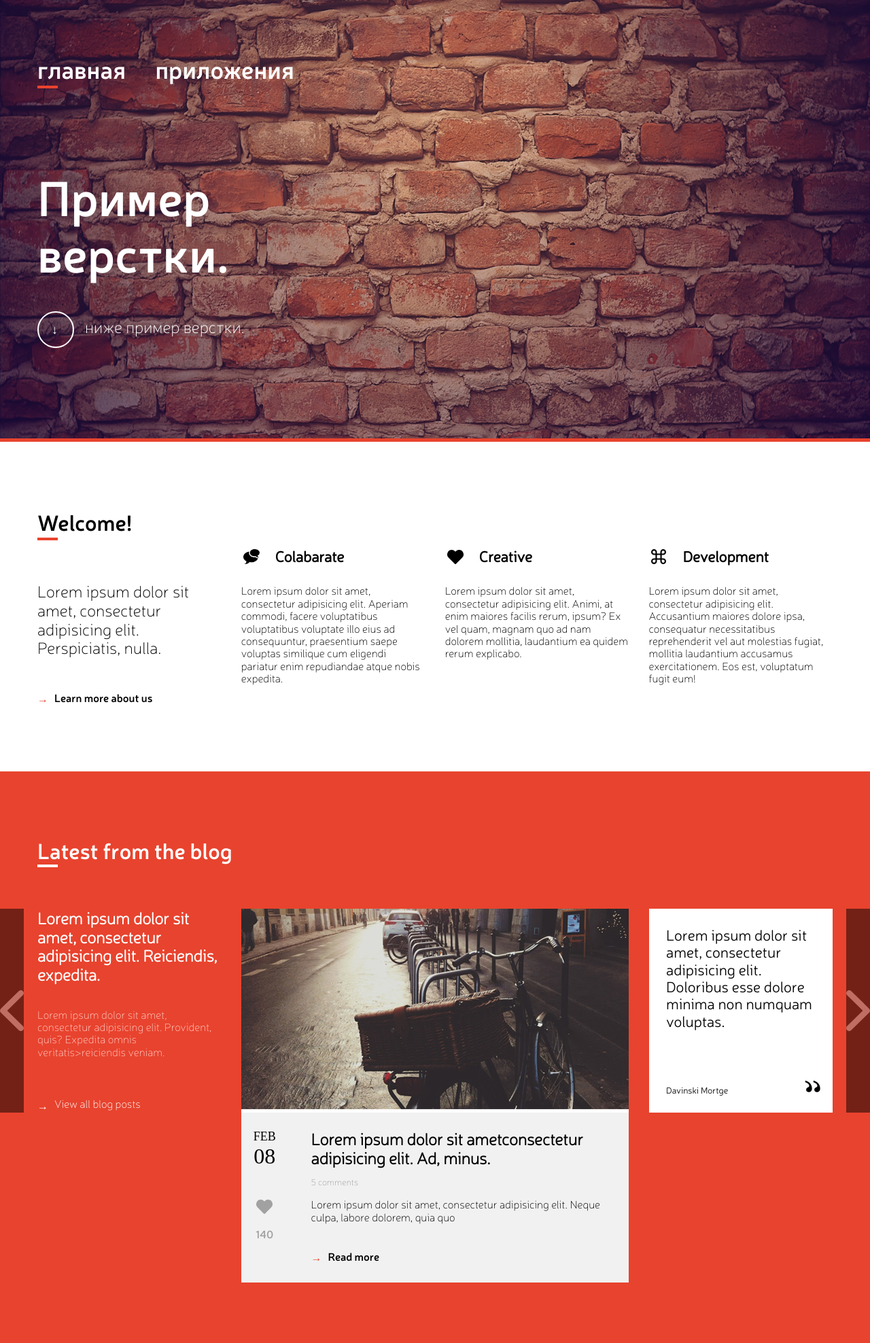
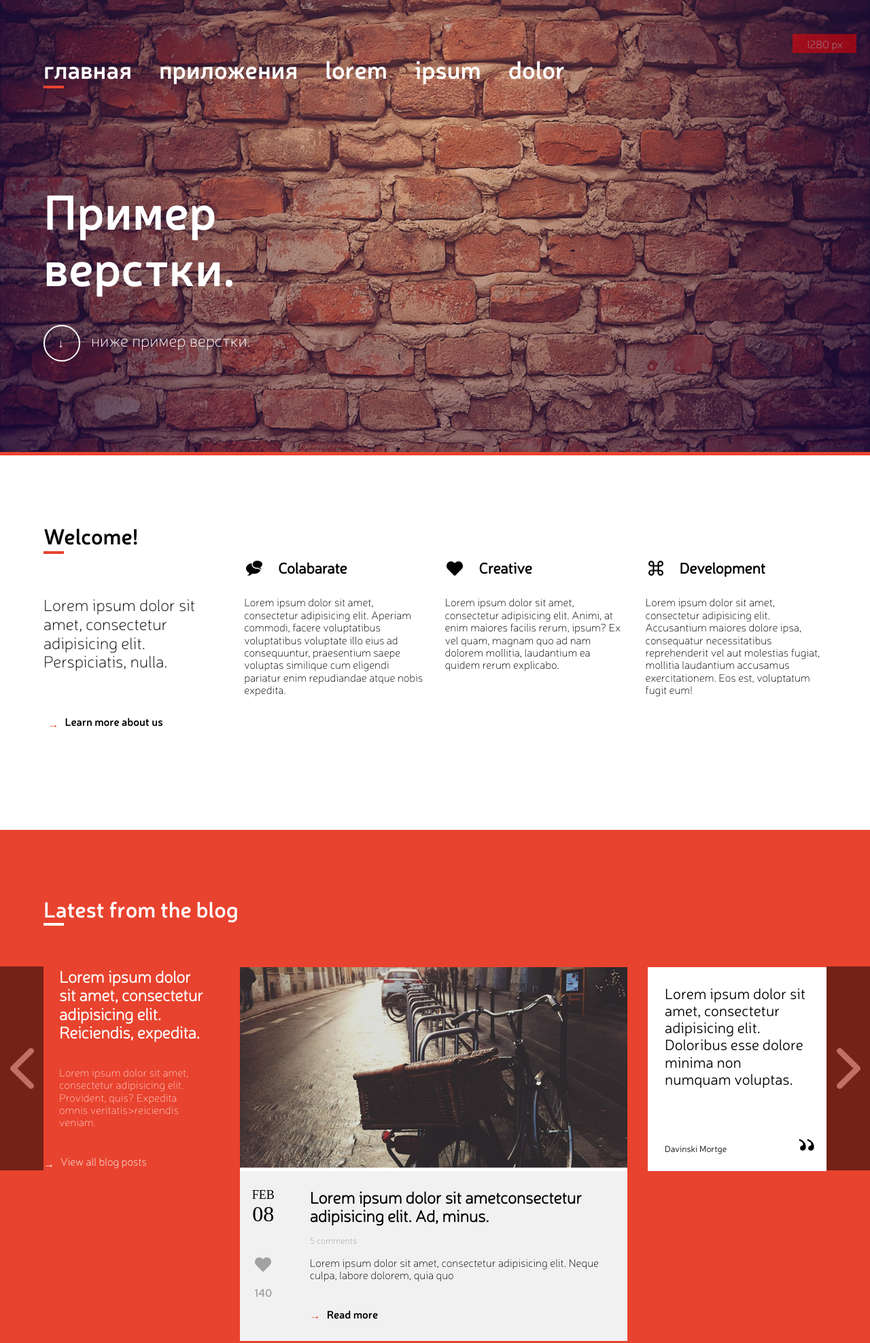
Before and after one commit to repository005/BrickWall, a website: page app/index.html in a window 1280 px wide. Shown: the top 1976 px of the page at 68% size. Drawn offline with Linux system fonts and the light colour scheme.

Commit message:
Резиновая верстка Header + Welcome

```diff
--- a/app/index.html
+++ b/app/index.html
@@ -2,10 +2,14 @@
 <html lang="ru">
 <head>
   <meta charset="UTF-8">
+  <meta name="viewport" content="width=device-width, initial-scale=1">
   <title>Portfolio</title>
   <link rel="stylesheet" href="style/css/main.css">
 </head>
 <body>
+  <div id="viewport">
+    <span>000</span>
+  </div>
   <header class="header">
   	<div class="container">
       <nav class="nav">
@@ -15,6 +19,15 @@
   		  </li>
           <li class="nav_item">
   		    <a class="nav_link" href="#">Приложения</a>
+          </li>
+          <li class="nav_item">
+          <a class="nav_link" href="#">Lorem</a>
+          </li>
+          <li class="nav_item">
+          <a class="nav_link" href="#">Ipsum</a>
+          </li>
+          <li class="nav_item">
+          <a class="nav_link" href="#">Dolor</a>
           </li>
   		</ul>
   		</nav>
@@ -28,7 +41,6 @@
   		<div class="welcome_center">
   			<div class="welcome_main-box">
   				<p class="welcome_main-text">Lorem ipsum dolor sit amet, 	consectetur adipisicing elit. Perspiciatis, nulla.</p>
-  				<a href="#" class="welcome_more">Learn more about us</a>
   			</div>
   			<div class="welcome_box">
   				<h3 class="welcome_title welcome_title__colabarate">Colabarate</h3>
@@ -43,19 +55,25 @@
   				<p class="welcome_text">Lorem ipsum dolor sit amet, 	consectetur adipisicing elit. 	Accusantium maiores dolore 	ipsa, consequatur 	necessitatibus reprehenderit 	vel aut molestias fugiat, 	mollitia laudantium accusamus 	exercitationem. Eos 	est, voluptatum fugit 	eum!</p>
   			</div>
   		</div>
+      <a href="#" class="welcome_more">Learn more about us</a>
   	</div>
   </section>
+  <!-- Вытащить левую часть и цитату из блока ньюс и все мутнуть в карусели на флексах, потом добавить стрелки навигации возможно тоже в блок каруели, но сделать позицию абсолют с отрицательными значениями влева и вправо -->
   <section class="carousel">
-    <a href="" class="carousel_prev">previous</a>
     <div class="container">
       <h2 class="carousel_title">Latest from the blog</h2>
+      <div class="carousel_box">
+      <a href="" class="carousel_prev">previous</a>
+
+
+
+      <div class="carousel_left">
+          <h3 class="carousel_left-title">Lorem ipsum dolor sit amet, consectetur adipisicing elit. Reiciendis, expedita.</h3>
+          <p class="carousel_left-text">Lorem ipsum dolor sit amet, consectetur adipisicing elit. Provident, quis? Expedita omnis veritatis>reiciendis veniam.</p>
+          <a href="" class="carousel_view-all">View all blog posts</a>
+      </div>
+
       <div class="news">
-  			<div class="news_left">
-  				<h3 class="news_left-title">Lorem ipsum dolor sit amet, consectetur adipisicing elit. Reiciendis, expedita.</h3>
-  				<p class="news_left-text">Lorem ipsum dolor sit amet, consectetur adipisicing elit. Provident, quis? Expedita omnis veritatis>reiciendis veniam.</p>
-  				<a href="" class="news_view-all">View all blog posts</a>
-  			</div>
-  			<div class="news_item">
   			<div class="news_img">bicycleImg</div>
   			<div class="news_item-left">
   				<div class="news_date">Feb <br><span>08</span></div>
@@ -75,13 +93,15 @@
   				<a href="" class="news_more">Read more</a>
   			</div>
   		</div>
-  			<div class="news_blockquote">
-  				<p class="news_quote">Lorem ipsum dolor sit amet, 	consectetur adipisicing elit. Doloribus esse dolore minima 	non numquam  voluptas.</p>
-  				<p class="news_author">Davinski Mortge</p>
+
+      <div class="carousel_blockquote">
+          <p class="carousel_quote">Lorem ipsum dolor sit amet,   consectetur adipisicing elit. Doloribus esse dolore minima  non numquam  voluptas.</p>
+          <p class="carousel_author">Davinski Mortge</p>
+        </div>
+
+      <a href="" class="carousel_next">next</a>
       </div>
     </div>
-  	</div>
-    <a href="" class="carousel_next">next</a>
   </section>
   <section class="quote">
     <div class="container">
@@ -91,6 +111,7 @@
   	 	<i class="quote_button quote_button__active">1</i>
   	 	<i class="quote_button">2</i>
   	 	<i class="quote_button">3</i>
+  	 </div>
     </div>
   </div>
   </section>
@@ -129,7 +150,7 @@
   	<div class="container">
   		<div class="footer_clock">00:00:00</div>
       <button class="footer_up">Вверх</button>
-  		<div class="footer_design">Дизайн взята
+  		<div class="footer_design">Дизайн взят
   		<a href="http://kreativeshowcase.com/2014/02/	freebie-my-kingdom-one-page-psd-template-3/" target="_blank">отсюда</a>
   		</div>
   	</div>
--- a/app/js/common.js
+++ b/app/js/common.js
@@ -40,7 +40,10 @@ message.addEventListener("input", function() {
 	}
 });
 
-sendButton.addEventListener("click", function() {
-	event.preventDefault();
-	alert(message.value.length);
-})
+//Вспомогательный код для вьюпорта
+
+var view = document.querySelector("#viewport span");
+
+	setInterval(function() {
+		view.innerHTML = document.documentElement.clientWidth + " px";
+	}, 100);
--- a/app/less/import/carousel.less
+++ b/app/less/import/carousel.less
@@ -1,19 +1,23 @@
 .carousel {
-	background: #fff;
 	color: #fff;
 	padding: 100px 0 140px;
 	background: @ORANGE;
-	display: flex;
+
+	&_box {
+		display: flex;
+		justify-content: center;
+		flex-wrap: wrap;
+	}
 
 	&_prev, &_next {
 		display: block;
+		position: absolute;
+		top: 101.8px;
 		height: 300px;
-		width: 100%;
-		margin-top: 102px;
+		width: 5%;
 		background: #000;
 		opacity: .5;
 		font-size: 0;
-		position: relative;
 
 		&::before {
 			position: absolute;
@@ -22,31 +26,27 @@
 			width: 100%;
 			height: 100%;
 		}
-	}
-
-	&_prev {
-		margin-right: 20px;
-
-		&::before {
-			background: url("../../img/arrow_left.svg") center center no-repeat;
-			opacity: .6;
-		}
 
 		&:hover::before {
 			opacity: 1;
 		}
 	}
 
+	&_prev {
+		left: 0px;
+
+		&::before {
+			background: url("../../img/arrow_left.svg") center center no-repeat;
+			opacity: .6;
+		}
+	}
+
 	&_next {
-		margin-left: 20px;
+		right: 0px;
 
 		&::before {
 			background: url("../../img/arrow_right.svg") center center no-repeat;
 			opacity: .6;
-		}
-
-		&:hover::before {
-			opacity: 1;
 		}
 	}
 
@@ -61,4 +61,69 @@
 			background: #fff;
 		}
 	}
+
+	&_left {
+		flex: 1 1 0;
+		max-height: 300px;
+		margin-right: 30px;
+		padding: 0 2%;
+		position: relative;
+	}
+
+	&_left-title {
+		font-size: 24px;
+		margin-bottom: 35px;
+	}
+
+	&_left-text {
+		color: #ffcbc4;
+	}
+
+	&_view-all {
+		position: absolute;
+		bottom: 5px;
+		left: 0;
+		color: white;
+		text-decoration: none;
+		.right-arrow;
+
+		&::before {
+			color: #fff;
+		}
+	}
+
+	&_blockquote {
+		flex: 1 1 0;
+		height: 300px;
+		background: #fff;
+    color: #000;
+		padding: 25px;
+		box-sizing: border-box;
+		position: relative;
+
+		&::after {
+			content: "”";
+			display: inline-block;
+			font-family: "Georgia";
+			font-size: 60px;
+			line-height: 60px;
+			transform: rotate(180deg);
+			transform: scale(1,-1);
+			position: absolute;
+			bottom: 20px;
+			right: 15px;
+		}
+	}
+
+	&_quote {
+		font-family: "NerisLight";
+		font-size: 22px;
+	}
+
+	&_author {
+		font-family: "NerisLight";
+		font-size: 13px;
+		position: absolute;
+		bottom: 25px;
+	}
 }
--- a/app/less/import/common.less
+++ b/app/less/import/common.less
@@ -1,3 +1,13 @@
+#viewport {
+	background: red;
+	padding: 5px 20px;
+	position: fixed;
+	right: 20px;
+	top: 50px;
+	text-align: center;
+	opacity: .5;
+}
+
 body {
 	background: #ff8c6c;
 	font-family: "NerisThin";
@@ -6,7 +16,9 @@ body {
 
 .container {
 	max-width: 1170px;
+	position: relative;
 	margin: 0 auto;
+	padding: 0px 5%;
 }
 
 ul,p,h1,h2,h3,h4 {
@@ -15,7 +27,8 @@ ul,p,h1,h2,h3,h4 {
 }
 
 @ORANGE: #e8432e;
-
+@tablet: ~"(max-width: 768px)";
+@mobile: ~"(max-width: 420px)";
 .orange-bar {
 	position: relative;
 
--- a/app/less/import/footer.less
+++ b/app/less/import/footer.less
@@ -1,11 +1,11 @@
 .footer {
-	background: #e8432e;;
+	background: #e8432e;
 	padding: 50px 0;
-	color: #000;
+	color: #fff;
 
 	& .container {
 		display: flex;
-		justify-content: space-between;
+		justify-content: space-around;
 	}
 
 	&_clock {
@@ -13,10 +13,15 @@
 	}
 
 	&_up {
-		background: none;
+		background: #fff;
+		border: 2px solid black;
+		border-radius: 10px;
+		padding: 10px 20px;
 	}
 
 	&_design {
-
+		a {
+			color: yellow;
+		}
 	}
 }
--- a/app/less/import/form.less
+++ b/app/less/import/form.less
@@ -33,7 +33,7 @@
 		font-size: 0;
 	}
 
-	.form_send input[type="text"], &_message {
+	&_send input[type="text"], &_message {
 		box-sizing: border-box;
 		font-size: 16px;
 		color: #717171;
@@ -74,7 +74,6 @@
 		font-size: 16px;
 		text-align: right;
 
-
 		& svg {
 			display: inline-block;;
 			fill: #e8432e;
@@ -84,10 +83,6 @@
 
 		&:hover {
 			cursor: pointer;
-
-			& svg {
-				fill: darken(#e8432e, 10%);
-			}
 
 			& input {
 				color: darken(#e8432e, 10%);
@@ -99,6 +94,7 @@
 			cursor: pointer;
 			font-family: "NerisLight";
 			border: none;
+			background: none;
 
 			&:focus {
 				outline: none;
--- a/app/less/import/nav.less
+++ b/app/less/import/nav.less
@@ -1,13 +1,14 @@
 .nav {
 	& ul {
 		list-style: none;
+		display: flex;
+		justify-content: left;
+		flex-wrap: wrap;
 	}
 
 	&_item {
-		display: inline-block;
-		vertical-align: middle;
 		margin-right: 40px;
-		font-size: 0;
+		margin-bottom: 20px;
 	}
 
 	&_link {
--- a/app/less/import/news.less
+++ b/app/less/import/news.less
@@ -1,42 +1,13 @@
 .news {
 	display: flex;
-
-	&_left {
-		width: 270px;
-		margin-right: 30px;
-		position: relative;
-		height: 300px;
-	}
-
-	&_left-title {
-		font-size: 24px;
-		margin-bottom: 35px;
-	}
-
-	&_left-text {
-		color: #ffcbc4;
-	}
-
-	&_view-all {
-		position: absolute;
-		bottom: 5px;
-		color: white;
-		text-decoration: none;
-		.right-arrow;
-		&::before {
-			color: #fff;
-		}
-	}
-
-	&_item {
-		width: 570px;
+	flex: 1 1 0;
+	max-width: 570px;
 	margin-right: 30px;
 	display: flex;
 	justify-content: space-between;
 	flex-wrap: wrap;
 	background: #f1f1f1;
 	padding-bottom: 30px;
-	}
 
 	&_img {
 		width: 570px;
@@ -131,39 +102,4 @@
 		position: relative;
 		.right-arrow;
 	}
-
-	&_blockquote {
-		width: 270px;
-		height: 300px;
-		background: #fff;
-    color: #000;
-		padding: 25px;
-		box-sizing: border-box;
-		position: relative;
-
-		&::after {
-			content: "”";
-			display: inline-block;
-			font-family: "Georgia";
-			font-size: 60px;
-			line-height: 60px;
-			transform: rotate(180deg);
-			transform: scale(1,-1);
-			position: absolute;
-			bottom: 20px;
-			right: 15px;
 }
-	}
-
-	&_quote {
-		font-family: "NerisLight";
-		font-size: 22px;
-	}
-
-	&_author {
-		font-family: "NerisLight";
-		font-size: 13px;
-		position: absolute;
-		bottom: 25px;
-	}
-}
--- a/app/less/import/welcome.less
+++ b/app/less/import/welcome.less
@@ -1,17 +1,18 @@
 .welcome {
 	color: #000;
 	background: #fff;
-	padding: 100px 0;
+	padding: 100px 0 100px;
 
 	&_center {
 		display: flex;
-		align-items: baseline;
 		justify-content: space-between;
+		flex-wrap: wrap;
 	}
 
 	&_main-box {
 		margin-right: 2.5%;
-		flex: 1 1 0;
+		flex: 1 0 220px;
+		margin-bottom: 75px;
 	}
 
 	&_main-title {
@@ -31,17 +32,24 @@
 		font-family: "NerisSemiBold";
 		color: #000;
 		text-decoration: none;
-		position: relative;
+		position: absolute;
+		bottom: 50px;
+		left: 5.5%;
 		.right-arrow;
 
+		&:hover {
+			color: @ORANGE;
+		}
 	}
 
 	&_box {
-		flex: 1 1 0;
+		flex: 1 0 220px;
 		margin-right: 2.5%;
+		margin-bottom: 75px;
 
 		&__last {
 			margin-right: 0;
+			margin-bottom: 75px;
 		}
 	}
 
```
Also changed, not shown: app/style/css/main.css. Lines whose indentation alone changed are shown as unchanged.
